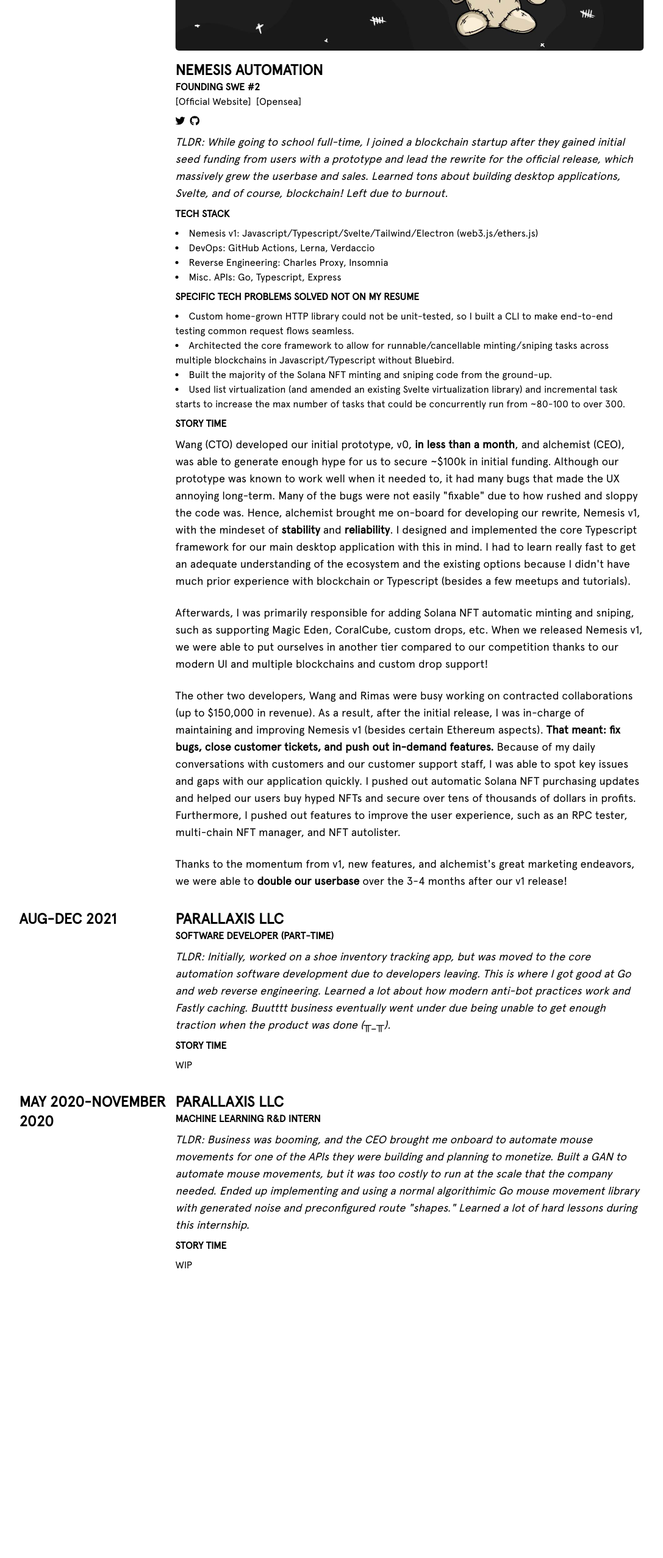
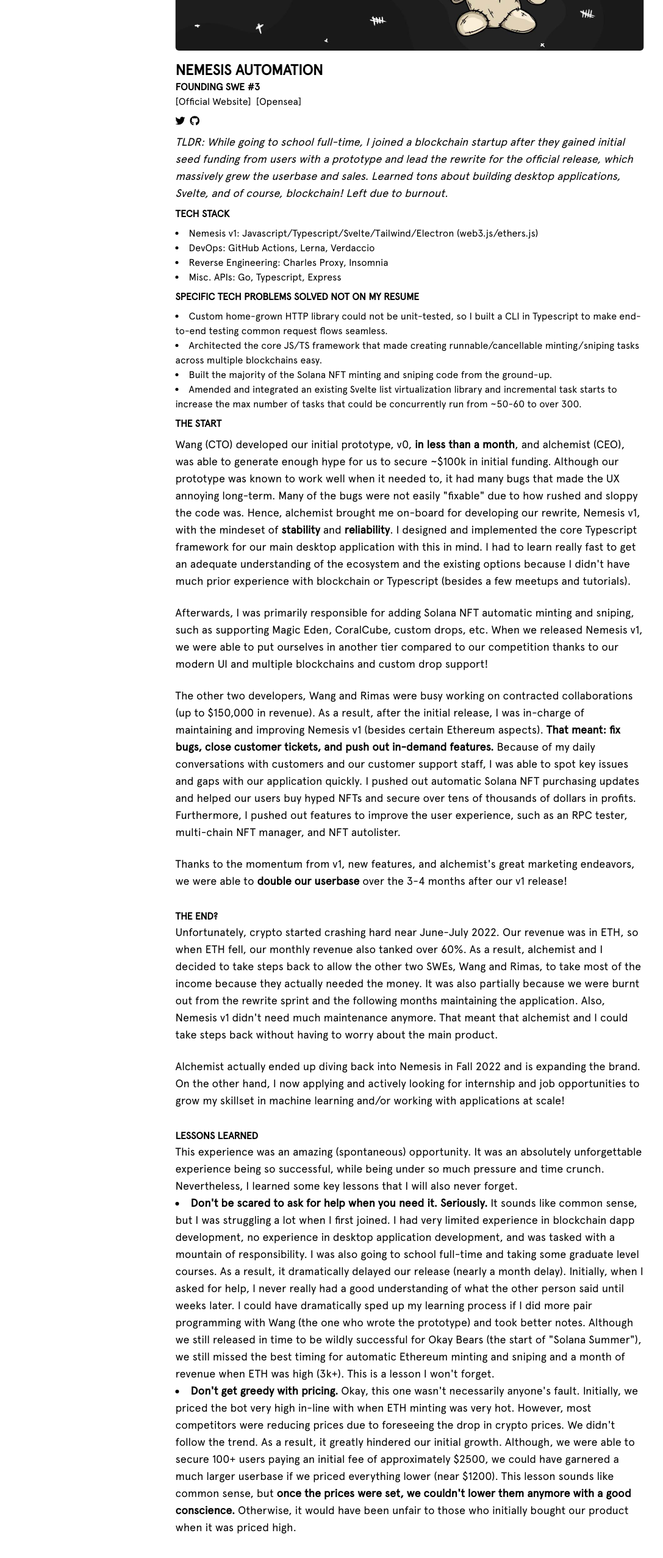
Before and after one commit to jchen42703/jchen42703.github.io, a React (Create React App) app in the folder v2/: page / in a window 1280 px wide. Shown: the part 1260-3815 px from the top of the page at 61% size, without its empty margins (96-1183 px from the left). Before the commit the page ends 3419 px from the top, so only its background shows below. Built offline with nearby package versions, Linux system fonts and the light colour scheme.

Commit message:
More on my Nemesis experience

```diff
--- a/v2/src/home/work/nemesis.tsx
+++ b/v2/src/home/work/nemesis.tsx
@@ -30,7 +30,7 @@ function NemesisExperience() {
 				></UppercasedText>
 				<br />
 				<UppercasedText
-					text={"Founding SWE #2"}
+					text={"Founding SWE #3"}
 					bold={true}
 					classes={"text-1xl"}
 				></UppercasedText>
@@ -105,28 +105,27 @@ function NemesisExperience() {
 				<ul className="list-items mt-2">
 					<li>
 						Custom home-grown HTTP library could not be unit-tested,
-						so I built a CLI to make end-to-end testing common
-						request flows seamless.
+						so I built a CLI in Typescript to make end-to-end
+						testing common request flows seamless.
 					</li>
 					<li>
-						Architected the core framework to allow for
+						Architected the core JS/TS framework that made creating
 						runnable/cancellable minting/sniping tasks across
-						multiple blockchains in Javascript/Typescript without
-						Bluebird.
+						multiple blockchains easy.
 					</li>
 					<li>
 						Built the majority of the Solana NFT minting and sniping
 						code from the ground-up.
 					</li>
 					<li>
-						Used list virtualization (and amended an existing Svelte
-						virtualization library) and incremental task starts to
+						Amended and integrated an existing Svelte list
+						virtualization library and incremental task starts to
 						increase the max number of tasks that could be
-						concurrently run from ~80-100 to over 300.
+						concurrently run from ~50-60 to over 300.
 					</li>
 				</ul>
 				<UppercasedText
-					text={"Story Time"}
+					text={"The Start"}
 					bold={true}
 					classes={"text-1xl inline-block mt-2"}
 				></UppercasedText>
@@ -187,6 +186,101 @@ function NemesisExperience() {
 						<b>double our userbase</b> over the 3-4 months after our
 						v1 release!
 					</p>
+
+					<br />
+					<UppercasedText
+						text={"The End?"}
+						bold={true}
+						classes={"text-1xl inline-block mt-2"}
+					></UppercasedText>
+					<p>
+						Unfortunately, crypto started crashing hard near
+						June-July 2022. Our revenue was in ETH, so when ETH
+						fell, our monthly revenue also tanked over 60%. As a
+						result, alchemist and I decided to take steps back to
+						allow the other two SWEs, Wang and Rimas, to take most
+						of the income because they actually needed the money. It
+						was also partially because we were burnt out from the
+						rewrite sprint and the following months maintaining the
+						application. Also, Nemesis v1 didn't need much
+						maintenance anymore. That meant that alchemist and I
+						could take steps back without having to worry about the
+						main product.
+					</p>
+					<br />
+					<p>
+						Alchemist actually ended up diving back into Nemesis in
+						Fall 2022 and is expanding the brand. On the other hand,
+						I now applying and actively looking for internship and
+						job opportunities to grow my skillset in machine
+						learning and/or working with applications at scale!
+					</p>
+
+					<br />
+					<UppercasedText
+						text={"Lessons Learned"}
+						bold={true}
+						classes={"text-1xl inline-block mt-2"}
+					></UppercasedText>
+					<br />
+					<p>
+						This experience was an amazing (spontaneous)
+						opportunity. It was an absolutely unforgettable
+						experience being so successful, while being under so
+						much pressure and time crunch. Nevertheless, I learned
+						some key lessons that I will also never forget.
+						<ul>
+							<li>
+								<b>
+									Don't be scared to ask for help when you
+									need it. Seriously.
+								</b>{" "}
+								It sounds like common sense, but I was
+								struggling a lot when I first joined. I had very
+								limited experience in blockchain dapp
+								development, no experience in desktop
+								application development, and was tasked with a
+								mountain of responsibility. I was also going to
+								school full-time and taking some graduate level
+								courses. As a result, it dramatically delayed
+								our release (nearly a month delay). Initially,
+								when I asked for help, I never really had a good
+								understanding of what the other person said
+								until weeks later. I could have dramatically
+								sped up my learning process if I did more pair
+								programming with Wang (the one who wrote the
+								prototype) and took better notes. Although we
+								still released in time to be wildly successful
+								for Okay Bears (the start of "Solana Summer"),
+								we still missed the best timing for automatic
+								Ethereum minting and sniping and a month of
+								revenue when ETH was high (3k+). This is a
+								lesson I won't forget.
+							</li>
+							<li>
+								<b>Don't get greedy with pricing.</b> Okay, this
+								one wasn't necessarily anyone's fault.
+								Initially, we priced the bot very high in-line
+								with when ETH minting was very hot. However,
+								most competitors were reducing prices due to
+								foreseeing the drop in crypto prices. We didn't
+								follow the trend. As a result, it greatly
+								hindered our initial growth. Although, we were
+								able to secure 100+ users paying an initial fee
+								of approximately $2500, we could have garnered a
+								much larger userbase if we priced everything
+								lower (near $1200). This lesson sounds like
+								common sense, but{" "}
+								<b>
+									once the prices were set, we couldn't lower
+									them anymore with a good conscience.
+								</b>{" "}
+								Otherwise, it would have been unfair to those
+								who initially bought our product when it was
+								priced high.
+							</li>
+						</ul>
+					</p>
 				</div>
 			</div>
 		</div>
```
